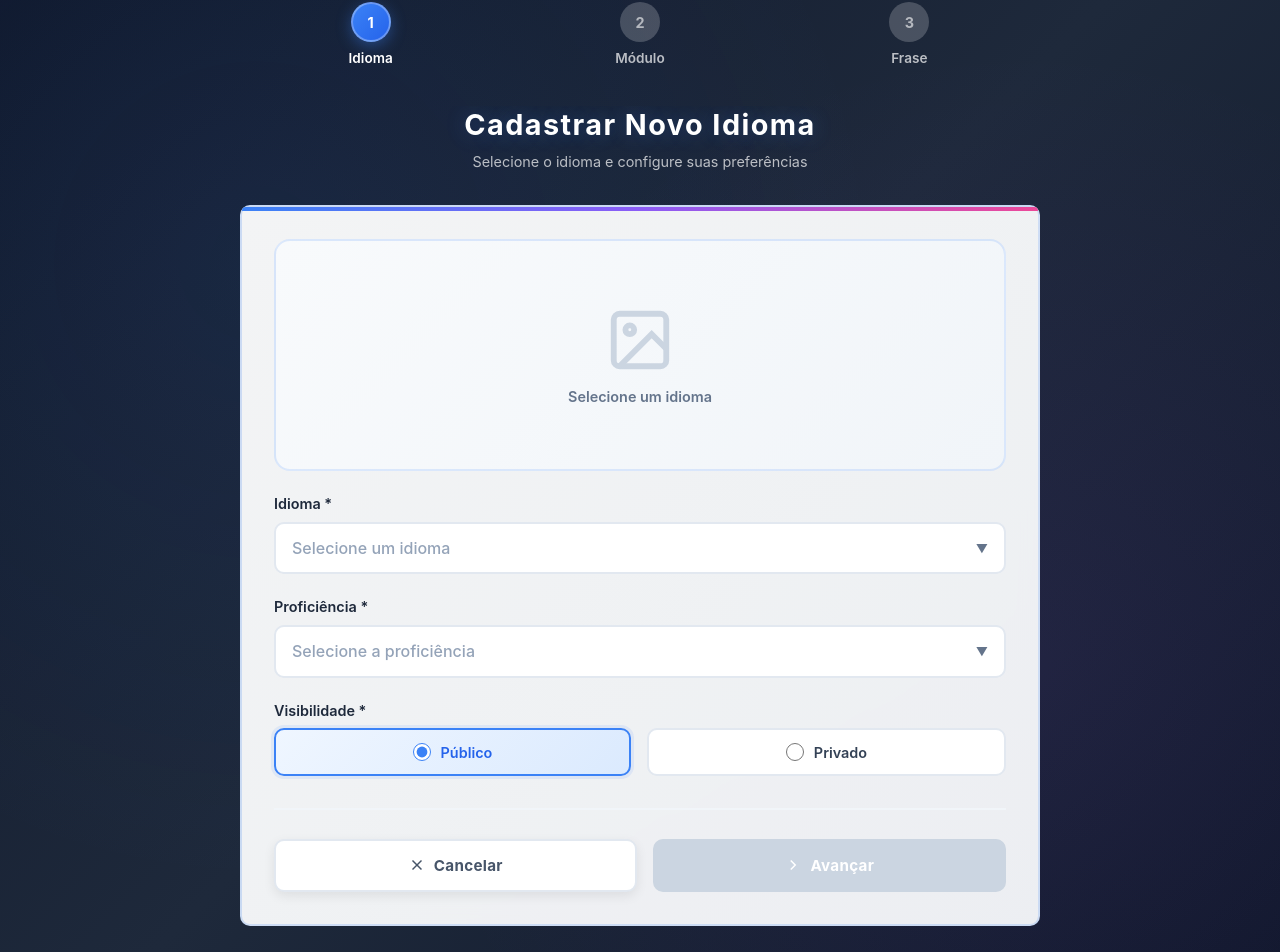
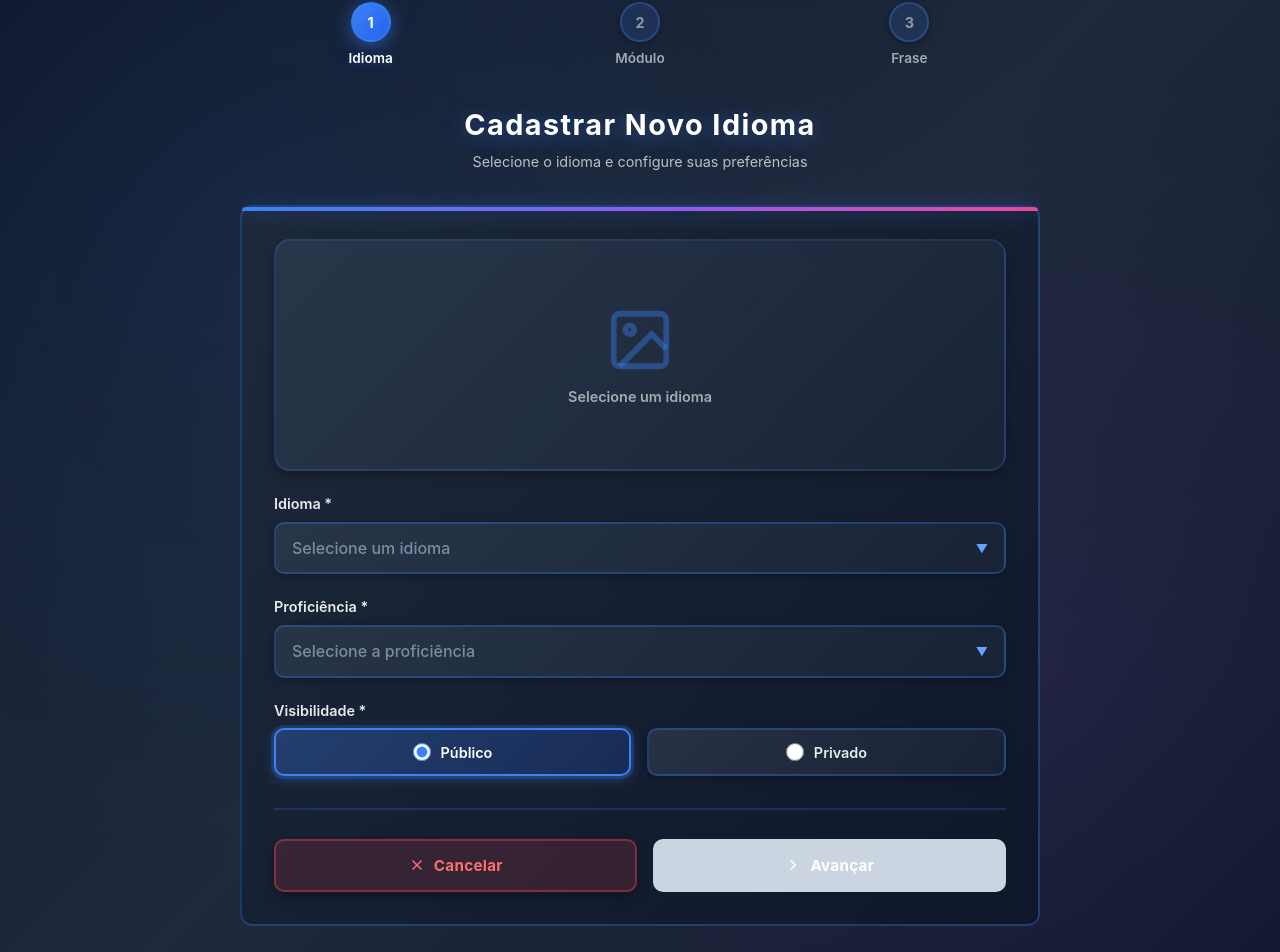
Before and after one commit to LucasHenderson/crow, an Angular app: page /cadastrar-idioma in a window 1280 px wide. Shown: the part 108-1060 px from the top of the page. Built offline with nearby package versions, Linux system fonts and the light colour scheme.

Commit message:
Melhorias em Cadastrar Idioma

```diff
--- a/src/app/pages/cadastrar-idioma/cadastrar-idioma.css
+++ b/src/app/pages/cadastrar-idioma/cadastrar-idioma.css
@@ -48,8 +48,8 @@
   width: 40px;
   height: 40px;
   border-radius: 50%;
-  background: rgba(255, 255, 255, 0.2);
-  color: rgba(255, 255, 255, 0.6);
+  background: rgba(59, 130, 246, 0.15);
+  color: rgba(255, 255, 255, 0.5);
   margin: 0 auto 0.5rem;
   display: flex;
   align-items: center;
@@ -57,30 +57,34 @@
   font-weight: 700;
   font-size: 0.9rem;
   transition: all 0.3s ease;
-  border: 2px solid transparent;
+  border: 2px solid rgba(59, 130, 246, 0.3);
+  box-shadow: 0 2px 8px rgba(0, 0, 0, 0.3);
 }
 
 .progress-step.active .step-circle {
   background: linear-gradient(135deg, #3b82f6, #2563eb);
   color: white;
-  border-color: rgba(255, 255, 255, 0.3);
-  box-shadow: 0 4px 15px rgba(59, 130, 246, 0.4);
+  border-color: rgba(59, 130, 246, 0.5);
+  box-shadow: 0 4px 15px rgba(59, 130, 246, 0.4), 0 0 30px rgba(59, 130, 246, 0.2);
 }
 
 .progress-step.completed .step-circle {
-  background: #10b981;
+  background: linear-gradient(135deg, #10b981, #059669);
   color: white;
+  border-color: rgba(16, 185, 129, 0.5);
+  box-shadow: 0 4px 15px rgba(16, 185, 129, 0.4);
 }
 
 .step-label {
   font-size: 0.85rem;
-  color: rgba(255, 255, 255, 0.7);
+  color: rgba(255, 255, 255, 0.6);
   font-weight: 600;
   word-break: break-word;
 }
 
 .progress-step.active .step-label {
   color: white;
+  text-shadow: 0 2px 10px rgba(59, 130, 246, 0.3);
 }
 
 /* CAROUSEL */
@@ -110,8 +114,9 @@
   font-weight: 700;
   margin: 0 0 0.5rem;
   letter-spacing: 0.05em;
-  text-shadow: 0 0 20px rgba(59, 130, 246, 0.3);
+  text-shadow: 0 2px 20px rgba(59, 130, 246, 0.5);
   line-height: 1.3;
+  color: white;
 }
 
 .page-header p {
@@ -123,11 +128,11 @@
 
 /* FORM CARD */
 .form-card {
-  background: linear-gradient(135deg, rgba(255, 255, 255, 0.95) 0%, rgba(248, 250, 252, 0.95) 100%);
+  background: linear-gradient(135deg, rgba(30, 41, 59, 0.95) 0%, rgba(15, 23, 42, 0.95) 100%);
   backdrop-filter: blur(10px);
-  border-radius: 10px;
+  border-radius: 12px;
   padding: 2rem;
-  border: 2px solid rgba(59, 130, 246, 0.2);
+  border: 2px solid rgba(59, 130, 246, 0.3);
   position: relative;
 }
 
@@ -139,16 +144,18 @@
   right: 0;
   height: 4px;
   background: linear-gradient(90deg, #3b82f6, #8b5cf6, #ec4899);
-  border-radius: 10px 10px 0 0;
+  border-radius: 12px 12px 0 0;
+  box-shadow: 0 0 20px rgba(59, 130, 246, 0.5);
 }
 
 /* BANDEIRA */
 .bandeira-section {
-  background: linear-gradient(135deg, #f8fafc 0%, #f1f5f9 100%);
+  background: linear-gradient(135deg, rgba(51, 65, 85, 0.6) 0%, rgba(30, 41, 59, 0.6) 100%);
   border-radius: 16px;
   padding: 1.5rem;
   margin-bottom: 1.5rem;
-  border: 2px solid rgba(59, 130, 246, 0.15);
+  border: 2px solid rgba(59, 130, 246, 0.2);
+  box-shadow: 0 4px 12px rgba(0, 0, 0, 0.3);
 }
 
 .bandeira-preview {
@@ -165,7 +172,7 @@
   max-height: 220px;
   object-fit: contain;
   border-radius: 12px;
-  box-shadow: 0 8px 25px rgba(0, 0, 0, 0.2);
+  box-shadow: 0 8px 25px rgba(0, 0, 0, 0.4);
   transition: transform 0.3s ease;
 }
 
@@ -178,19 +185,20 @@
   flex-direction: column;
   align-items: center;
   gap: 0.8rem;
-  color: #64748b;
+  color: rgba(148, 163, 184, 0.7);
 }
 
 .bandeira-placeholder svg {
   width: 70px;
   height: 70px;
-  color: #cbd5e1;
+  color: rgba(59, 130, 246, 0.4);
 }
 
 .bandeira-placeholder p {
   margin: 0;
   font-weight: 600;
   font-size: 0.9rem;
+  color: rgba(255, 255, 255, 0.6);
 }
 
 /* CAMPOS */
@@ -203,20 +211,21 @@ label {
   display: block;
   margin-bottom: 0.6rem;
   font-weight: 600;
-  color: #1e293b;
+  color: rgba(255, 255, 255, 0.9);
   font-size: clamp(0.8rem, 2vw, 0.9rem);
 }
 
 .select, input[type="text"], textarea {
-  background: white;
+  background: linear-gradient(135deg, rgba(51, 65, 85, 0.6) 0%, rgba(30, 41, 59, 0.6) 100%);
   padding: 0.9rem 1rem;
   border-radius: 10px;
-  border: 2px solid #e2e8f0;
+  border: 2px solid rgba(59, 130, 246, 0.3);
   transition: all 0.3s ease;
-  color: #1e293b;
+  color: white;
   font-weight: 500;
   width: 100%;
   font-family: inherit;
+  box-shadow: 0 2px 8px rgba(0, 0, 0, 0.3);
 }
 
 .select {
@@ -228,20 +237,22 @@ label {
 }
 
 .select:hover, input:hover, textarea:hover {
-  border-color: #cbd5e1;
-  background: #f8fafc;
+  border-color: rgba(59, 130, 246, 0.5);
+  background: linear-gradient(135deg, rgba(51, 65, 85, 0.7) 0%, rgba(30, 41, 59, 0.7) 100%);
+  box-shadow: 0 4px 12px rgba(59, 130, 246, 0.2);
 }
 
 .select.active, input:focus, textarea:focus {
   border-color: #3b82f6;
-  box-shadow: 0 0 0 3px rgba(59, 130, 246, 0.1);
+  box-shadow: 0 0 0 3px rgba(59, 130, 246, 0.2), 0 4px 12px rgba(59, 130, 246, 0.3);
   outline: none;
+  background: linear-gradient(135deg, rgba(51, 65, 85, 0.8) 0%, rgba(30, 41, 59, 0.8) 100%);
 }
 
 .select::after {
   content: '▼';
   font-size: 0.75rem;
-  color: #64748b;
+  color: #60a5fa;
   transition: transform 0.3s ease;
   flex-shrink: 0;
   margin-left: 0.5rem;
@@ -252,11 +263,11 @@ label {
 }
 
 .select.placeholder {
-  color: #94a3b8;
+  color: rgba(148, 163, 184, 0.8);
 }
 
 input::placeholder, textarea::placeholder {
-  color: #94a3b8;
+  color: rgba(148, 163, 184, 0.7);
 }
 
 textarea {
@@ -270,14 +281,15 @@ textarea {
   top: calc(100% + 8px);
   left: 0;
   right: 0;
-  background: white;
+  background: linear-gradient(135deg, rgba(30, 41, 59, 0.98) 0%, rgba(15, 23, 42, 0.98) 100%);
   border-radius: 12px;
   z-index: 100;
   max-height: min(280px, 50vh);
   overflow-y: auto;
-  box-shadow: 0 10px 40px rgba(0, 0, 0, 0.2);
-  border: 2px solid rgba(59, 130, 246, 0.2);
+  box-shadow: 0 10px 40px rgba(0, 0, 0, 0.6), 0 0 80px rgba(59, 130, 246, 0.2);
+  border: 2px solid rgba(59, 130, 246, 0.3);
   animation: dropdownFadeIn 0.2s ease;
+  backdrop-filter: blur(10px);
 }
 
 @keyframes dropdownFadeIn {
@@ -289,35 +301,38 @@ textarea {
   width: 100%;
   padding: 0.9rem 1rem;
   border: none;
-  border-bottom: 2px solid #e2e8f0;
+  border-bottom: 2px solid rgba(59, 130, 246, 0.3);
   border-radius: 12px 12px 0 0;
   font-size: 0.9rem;
-  color: #1e293b;
+  color: white;
   font-weight: 500;
+  background: rgba(51, 65, 85, 0.5);
 }
 
 .dropdown input:focus {
   outline: none;
-  background: #f8fafc;
+  background: rgba(51, 65, 85, 0.7);
+  border-bottom-color: #3b82f6;
 }
 
 .option {
   padding: 0.85rem 1.1rem;
   cursor: pointer;
   transition: all 0.2s ease;
-  color: #334155;
+  color: rgba(255, 255, 255, 0.9);
   font-weight: 500;
   font-size: clamp(0.8rem, 2vw, 0.88rem);
-  border-bottom: 1px solid #f1f5f9;
+  border-bottom: 1px solid rgba(59, 130, 246, 0.15);
   word-break: break-word;
 }
 
 .option:last-child { border-bottom: none; }
 
 .option:hover {
-  background: linear-gradient(135deg, #eff6ff 0%, #dbeafe 100%);
-  color: #3b82f6;
+  background: linear-gradient(135deg, rgba(59, 130, 246, 0.2) 0%, rgba(37, 99, 235, 0.15) 100%);
+  color: #60a5fa;
   padding-left: 1.4rem;
+  box-shadow: inset 4px 0 0 #3b82f6;
 }
 
 /* NÍVEIS DE PROFICIÊNCIA */
@@ -340,37 +355,39 @@ textarea {
   width: 100%;
   max-width: 80px;
   aspect-ratio: 1;
-  border: 2px solid #e2e8f0;
+  border: 2px solid rgba(59, 130, 246, 0.3);
   border-radius: 12px;
   display: flex;
   align-items: center;
   justify-content: center;
   cursor: pointer;
   transition: all 0.3s ease;
-  background: white;
+  background: linear-gradient(135deg, rgba(51, 65, 85, 0.6) 0%, rgba(30, 41, 59, 0.6) 100%);
   padding: 0.8rem;
+  box-shadow: 0 2px 8px rgba(0, 0, 0, 0.3);
 }
 
 .icone-option:hover {
   border-color: #3b82f6;
-  background: #eff6ff;
+  background: linear-gradient(135deg, rgba(59, 130, 246, 0.2) 0%, rgba(37, 99, 235, 0.15) 100%);
   transform: scale(1.05);
+  box-shadow: 0 4px 15px rgba(59, 130, 246, 0.3);
 }
 
 .icone-option.selected {
   border-color: #3b82f6;
-  background: linear-gradient(135deg, #eff6ff, #dbeafe);
-  box-shadow: 0 0 0 3px rgba(59, 130, 246, 0.2);
+  background: linear-gradient(135deg, rgba(59, 130, 246, 0.3) 0%, rgba(37, 99, 235, 0.2) 100%);
+  box-shadow: 0 0 0 3px rgba(59, 130, 246, 0.2), 0 4px 15px rgba(59, 130, 246, 0.4);
 }
 
 .icone-option svg {
   width: 50%;
   height: 50%;
-  color: #475569;
+  color: rgba(255, 255, 255, 0.7);
 }
 
 .icone-option.selected svg {
-  color: #3b82f6;
+  color: #60a5fa;
 }
 
 /* MODO DE FRASE */
@@ -382,48 +399,50 @@ textarea {
 }
 
 .modo-card {
-  border: 2px solid #e2e8f0;
+  border: 2px solid rgba(59, 130, 246, 0.3);
   border-radius: 12px;
   padding: 1.5rem 1rem;
   text-align: center;
   cursor: pointer;
   transition: all 0.3s ease;
-  background: white;
+  background: linear-gradient(135deg, rgba(51, 65, 85, 0.6) 0%, rgba(30, 41, 59, 0.6) 100%);
+  box-shadow: 0 2px 8px rgba(0, 0, 0, 0.3);
 }
 
 .modo-card:hover {
   border-color: #3b82f6;
-  background: #eff6ff;
+  background: linear-gradient(135deg, rgba(59, 130, 246, 0.2) 0%, rgba(37, 99, 235, 0.15) 100%);
   transform: translateY(-3px);
+  box-shadow: 0 6px 20px rgba(59, 130, 246, 0.3);
 }
 
 .modo-card.selected {
   border-color: #3b82f6;
-  background: linear-gradient(135deg, #eff6ff, #dbeafe);
-  box-shadow: 0 4px 15px rgba(59, 130, 246, 0.2);
+  background: linear-gradient(135deg, rgba(59, 130, 246, 0.3) 0%, rgba(37, 99, 235, 0.2) 100%);
+  box-shadow: 0 4px 15px rgba(59, 130, 246, 0.4), 0 0 30px rgba(59, 130, 246, 0.2);
 }
 
 .modo-card svg {
   width: 48px;
   height: 48px;
-  color: #475569;
+  color: rgba(255, 255, 255, 0.7);
   margin-bottom: 0.8rem;
 }
 
 .modo-card.selected svg {
-  color: #3b82f6;
+  color: #60a5fa;
 }
 
 .modo-card h3 {
   margin: 0;
   font-size: clamp(0.85rem, 2vw, 0.95rem);
-  color: #1e293b;
+  color: rgba(255, 255, 255, 0.9);
   font-weight: 700;
   line-height: 1.3;
 }
 
 .modo-card.selected h3 {
-  color: #2563eb;
+  color: white;
 }
 
 /* LINHA DINÂMICA */
@@ -459,25 +478,25 @@ textarea {
 .btn-add {
   background: linear-gradient(135deg, #10b981, #059669);
   color: white;
-  box-shadow: 0 4px 12px rgba(16, 185, 129, 0.3);
+  box-shadow: 0 4px 12px rgba(16, 185, 129, 0.4);
 }
 
 .btn-add:hover {
   background: linear-gradient(135deg, #059669, #047857);
   transform: translateY(-2px);
-  box-shadow: 0 6px 18px rgba(16, 185, 129, 0.4);
+  box-shadow: 0 6px 18px rgba(16, 185, 129, 0.5);
 }
 
 .btn-remove {
   background: linear-gradient(135deg, #ef4444, #dc2626);
   color: white;
-  box-shadow: 0 4px 12px rgba(239, 68, 68, 0.3);
+  box-shadow: 0 4px 12px rgba(239, 68, 68, 0.4);
 }
 
 .btn-remove:hover {
   background: linear-gradient(135deg, #dc2626, #b91c1c);
   transform: translateY(-2px);
-  box-shadow: 0 6px 18px rgba(239, 68, 68, 0.4);
+  box-shadow: 0 6px 18px rgba(239, 68, 68, 0.5);
 }
 
 .btn-icone svg {
@@ -487,11 +506,11 @@ textarea {
 
 /* UPLOAD DE IMAGEM */
 .upload-area {
-  border: 2px dashed #cbd5e1;
+  border: 2px dashed rgba(59, 130, 246, 0.4);
   border-radius: 12px;
   padding: 2rem;
   text-align: center;
-  background: #f8fafc;
+  background: linear-gradient(135deg, rgba(51, 65, 85, 0.4) 0%, rgba(30, 41, 59, 0.4) 100%);
   cursor: pointer;
   transition: all 0.3s ease;
   position: relative;
@@ -500,23 +519,25 @@ textarea {
   flex-direction: column;
   align-items: center;
   justify-content: center;
+  box-shadow: 0 2px 8px rgba(0, 0, 0, 0.3);
 }
 
 .upload-area:hover {
   border-color: #3b82f6;
-  background: #eff6ff;
+  background: linear-gradient(135deg, rgba(59, 130, 246, 0.15) 0%, rgba(37, 99, 235, 0.1) 100%);
+  box-shadow: 0 4px 12px rgba(59, 130, 246, 0.3);
 }
 
 .upload-area svg {
   width: 48px;
   height: 48px;
-  color: #94a3b8;
+  color: rgba(59, 130, 246, 0.6);
   margin-bottom: 0.8rem;
 }
 
 .upload-area p {
   margin: 0;
-  color: #64748b;
+  color: rgba(255, 255, 255, 0.7);
   font-weight: 600;
   font-size: clamp(0.8rem, 2vw, 0.9rem);
 }
@@ -527,7 +548,7 @@ textarea {
 
 .upload-area.has-image {
   padding: 0;
-  border: 2px solid #e2e8f0;
+  border: 2px solid rgba(59, 130, 246, 0.4);
   overflow: hidden;
 }
 
@@ -546,7 +567,7 @@ textarea {
   height: 32px;
   border-radius: 50%;
   background: rgba(239, 68, 68, 0.95);
-  border: 2px solid white;
+  border: 2px solid rgba(255, 255, 255, 0.3);
   color: white;
   display: flex;
   align-items: center;
@@ -554,12 +575,13 @@ textarea {
   cursor: pointer;
   transition: all 0.3s ease;
   z-index: 10;
-  box-shadow: 0 4px 12px rgba(0, 0, 0, 0.3);
+  box-shadow: 0 4px 12px rgba(0, 0, 0, 0.5);
 }
 
 .btn-remover-imagem:hover {
   background: #dc2626;
   transform: scale(1.1);
+  box-shadow: 0 6px 18px rgba(239, 68, 68, 0.6);
 }
 
 .btn-remover-imagem svg {
@@ -570,11 +592,11 @@ textarea {
 
 /* UPLOAD ÁREA PEQUENA (PARES) */
 .upload-area-small {
-  border: 2px dashed #cbd5e1;
+  border: 2px dashed rgba(59, 130, 246, 0.4);
   border-radius: 10px;
   padding: 1rem;
   text-align: center;
-  background: #f8fafc;
+  background: linear-gradient(135deg, rgba(51, 65, 85, 0.4) 0%, rgba(30, 41, 59, 0.4) 100%);
   cursor: pointer;
   transition: all 0.3s ease;
   position: relative;
@@ -582,16 +604,18 @@ textarea {
   display: flex;
   align-items: center;
   justify-content: center;
+  box-shadow: 0 2px 8px rgba(0, 0, 0, 0.3);
 }
 
 .upload-area-small:hover {
   border-color: #3b82f6;
-  background: #eff6ff;
+  background: linear-gradient(135deg, rgba(59, 130, 246, 0.15) 0%, rgba(37, 99, 235, 0.1) 100%);
+  box-shadow: 0 4px 12px rgba(59, 130, 246, 0.3);
 }
 
 .upload-area-small.has-image {
   padding: 0;
-  border: 2px solid #e2e8f0;
+  border: 2px solid rgba(59, 130, 246, 0.4);
   overflow: hidden;
   min-height: 120px;
 }
@@ -608,8 +632,9 @@ textarea {
   margin-top: 1rem;
   border-radius: 12px;
   overflow: hidden;
-  border: 2px solid #e2e8f0;
-  box-shadow: 0 4px 15px rgba(0, 0, 0, 0.15);
+  border: 2px solid rgba(59, 130, 246, 0.3);
+  box-shadow: 0 4px 15px rgba(0, 0, 0, 0.4);
+  background: rgba(15, 23, 42, 0.5);
 }
 
 .quiz-imagem-preview {
@@ -649,17 +674,19 @@ textarea {
   cursor: pointer;
   padding: 0.8rem 1.2rem;
   border-radius: 10px;
-  border: 2px solid #e2e8f0;
-  background: white;
+  border: 2px solid rgba(59, 130, 246, 0.3);
+  background: linear-gradient(135deg, rgba(51, 65, 85, 0.6) 0%, rgba(30, 41, 59, 0.6) 100%);
   transition: all 0.3s ease;
   flex: 1 1 auto;
   min-width: 130px;
   justify-content: center;
+  box-shadow: 0 2px 8px rgba(0, 0, 0, 0.3);
 }
 
 .radio-option:hover {
-  border-color: #cbd5e1;
-  background: #f8fafc;
+  border-color: rgba(59, 130, 246, 0.5);
+  background: linear-gradient(135deg, rgba(51, 65, 85, 0.7) 0%, rgba(30, 41, 59, 0.7) 100%);
+  box-shadow: 0 4px 12px rgba(59, 130, 246, 0.2);
 }
 
 .radio-option input[type="radio"] {
@@ -672,21 +699,21 @@ textarea {
 
 .radio-option.selected {
   border-color: #3b82f6;
-  background: linear-gradient(135deg, #eff6ff 0%, #dbeafe 100%);
-  box-shadow: 0 0 0 3px rgba(59, 130, 246, 0.1);
+  background: linear-gradient(135deg, rgba(59, 130, 246, 0.3) 0%, rgba(37, 99, 235, 0.2) 100%);
+  box-shadow: 0 0 0 3px rgba(59, 130, 246, 0.2), 0 4px 12px rgba(59, 130, 246, 0.3);
 }
 
 .radio-option label {
   margin: 0;
   cursor: pointer;
-  color: #334155;
+  color: rgba(255, 255, 255, 0.9);
   font-weight: 600;
   font-size: clamp(0.8rem, 2vw, 0.9rem);
   white-space: nowrap;
 }
 
 .radio-option.selected label {
-  color: #2563eb;
+  color: white;
 }
 
 /* AÇÕES */
@@ -695,7 +722,7 @@ textarea {
   gap: 1rem;
   margin-top: 2rem;
   padding-top: 1.8rem;
-  border-top: 2px solid #f1f5f9;
+  border-top: 2px solid rgba(59, 130, 246, 0.2);
   flex-wrap: wrap;
 }
 
@@ -720,24 +747,24 @@ textarea {
 }
 
 .btn-voltar {
-  background: white;
-  border: 2px solid #e2e8f0;
-  color: #475569;
-  box-shadow: 0 4px 12px rgba(0, 0, 0, 0.08);
+  background: rgba(59, 130, 246, 0.15);
+  border: 2px solid rgba(59, 130, 246, 0.4);
+  color: #60a5fa;
+  box-shadow: 0 4px 12px rgba(0, 0, 0, 0.3);
 }
 
 .btn-voltar:hover {
-  border-color: #cbd5e1;
-  background: #f8fafc;
+  border-color: #3b82f6;
+  background: linear-gradient(135deg, rgba(59, 130, 246, 0.25), rgba(37, 99, 235, 0.2));
   transform: translateY(-2px);
-  box-shadow: 0 6px 18px rgba(0, 0, 0, 0.12);
+  box-shadow: 0 6px 18px rgba(59, 130, 246, 0.4);
 }
 
 .cancelar {
-  background: white;
-  border: 2px solid #e2e8f0;
-  color: #475569;
-  box-shadow: 0 4px 12px rgba(0, 0, 0, 0.08);
+  background: rgba(239, 68, 68, 0.15);
+  border: 2px solid rgba(239, 68, 68, 0.4);
+  color: #f87171;
+  box-shadow: 0 4px 12px rgba(0, 0, 0, 0.3);
 }
 
 .cancelar:hover {
```
Also changed, not shown: src/app/pages/visualizar-modulo/visualizar-modulo.ts (+4 -4 lines).
